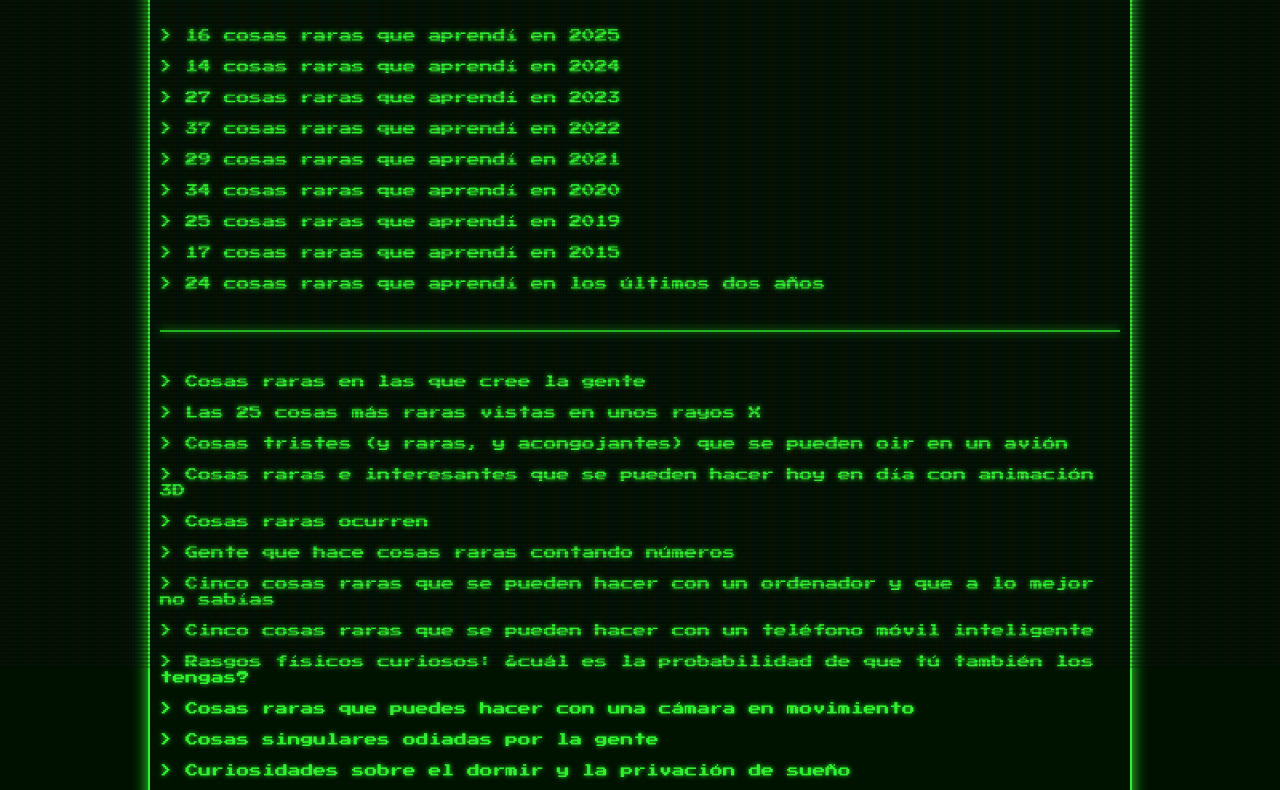
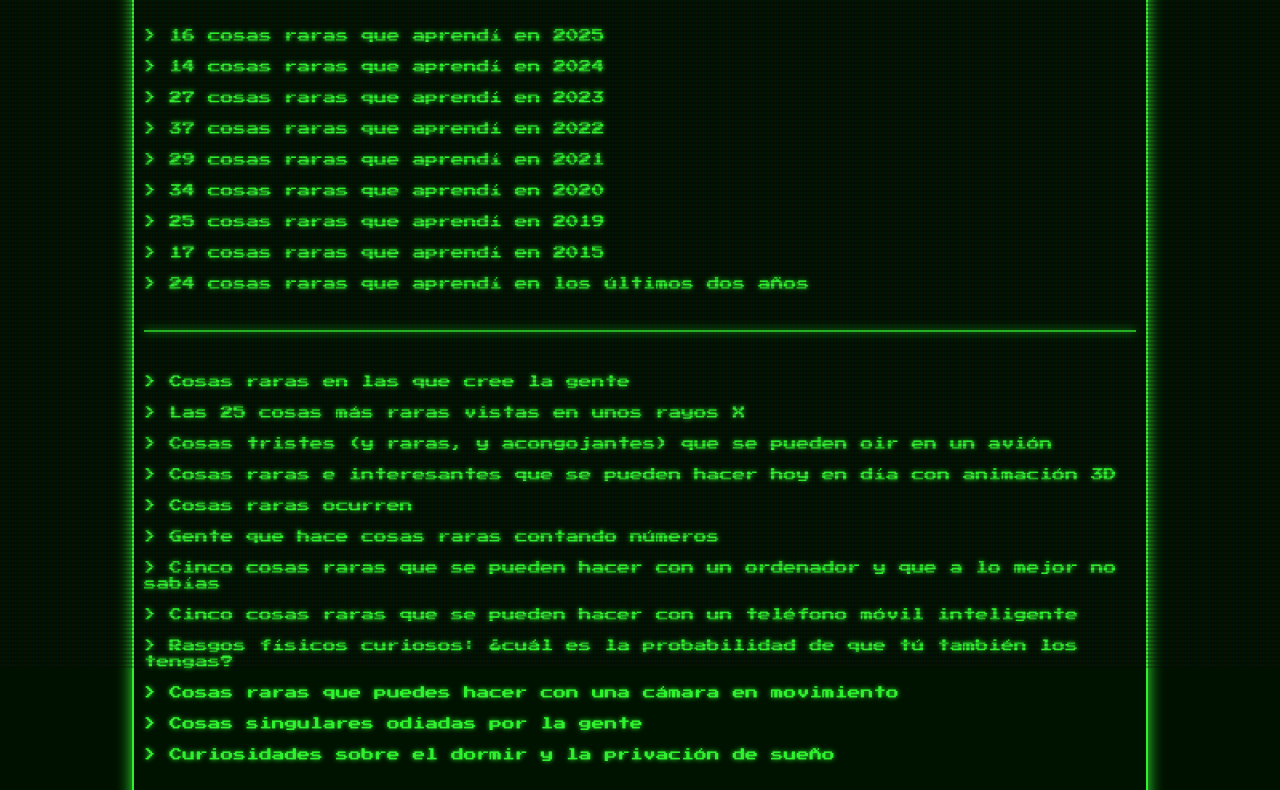
Before and after one commit to logongas/conocimientos-de-mierda, a plain HTML site: page index.html in a window 1280 px wide. Shown: the part 132-922 px from the top of the page. Drawn offline with Linux system fonts and the light colour scheme.

Commit message:
Adjust margin for layout in index.html

```diff
--- a/index.html
+++ b/index.html
@@ -19,7 +19,7 @@
             flex-direction: column;
             align-items: center;
             justify-content: center;
-            margin: 40px;
+            margin: 40px 20px 40px 20px;
             text-shadow: 0 0 5px var(--green-phosphor);
         }
 
```
